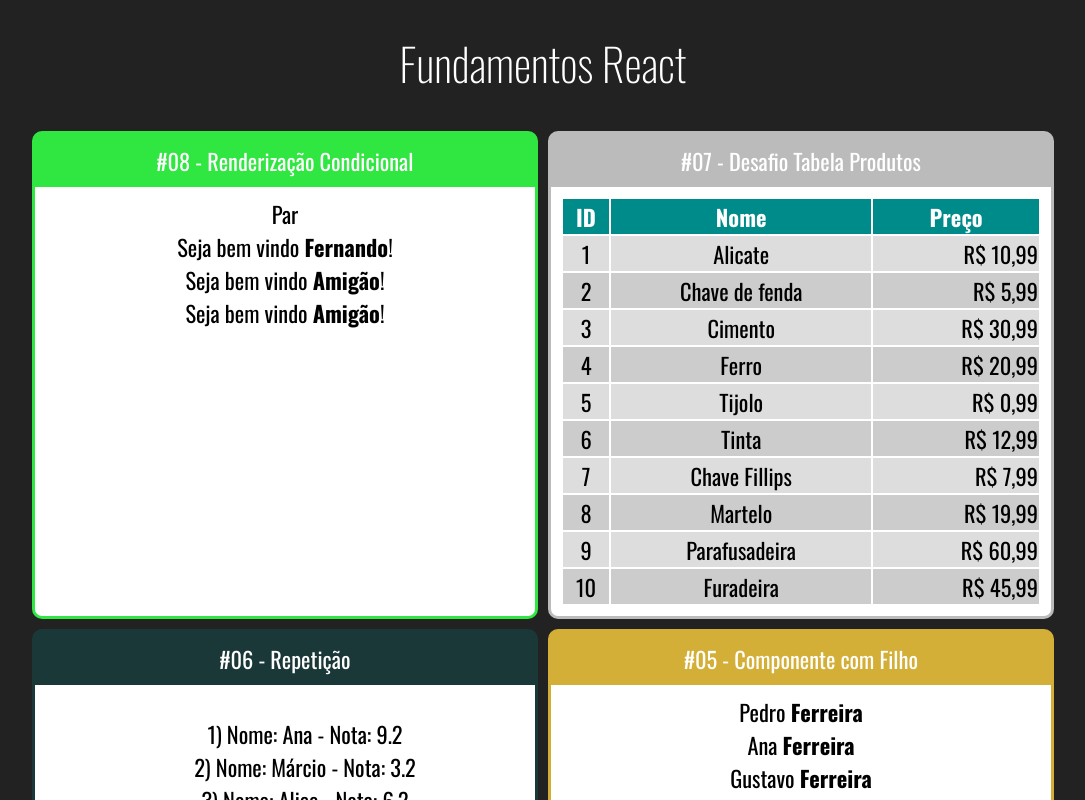
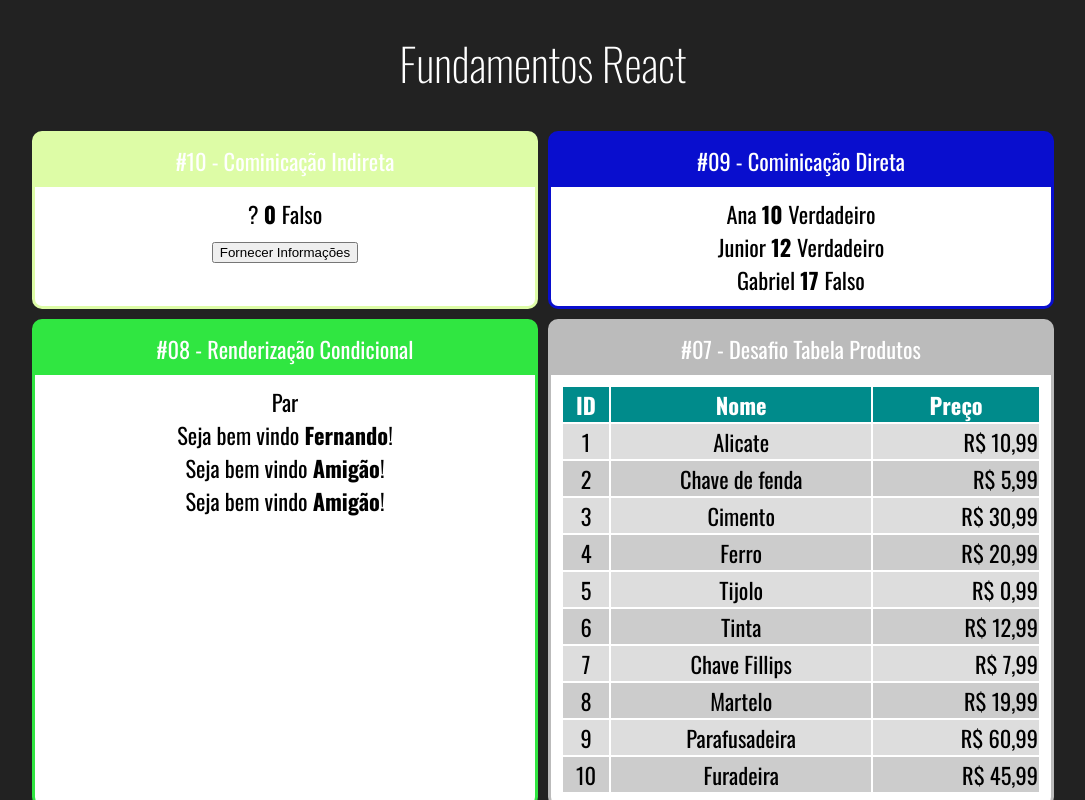
Before and after one commit to SidneyRMR/fundamentos-react, a React (Create React App) app: page / in a window 1280 px wide. Shown: the top 800 px of the page, without its empty margins (97-1182 px from the left). Built offline with nearby package versions, Linux system fonts and the light colour scheme.

Commit message:
comunicação direta(usando props) e indireta(usando hook useState)

```diff
--- a/src/App.jsx
+++ b/src/App.jsx
@@ -10,6 +10,8 @@
 import TabelaProdutos from './components/repeticao/TabelaProdutos'
 import ParOuImpar from './components/condicional/ParOuImpar'
 import UsuarioInfo from './components/condicional/UsuarioInfo'
+import DiretaPai from './components/comunicacao/DiretaPai'
+import IndiretaPai from './components/comunicacao/IndiretaPai'
 
 import './App.css'
 
@@ -17,6 +19,12 @@
     <div className='App'>
         <h1>Fundamentos React</h1>
         <div className='Cards'>
+            <Card titulo="#10 - Cominicação Indireta" color="#ddfca6">
+                <IndiretaPai />
+            </Card>
+            <Card titulo="#09 - Cominicação Direta" color="#090ece">
+                <DiretaPai />
+            </Card>
             <Card titulo="#08 - Renderização Condicional" color="#30e641">
                 <ParOuImpar numero={20}/>
                 <UsuarioInfo usuario={{nome: 'Fernando'}}/>
--- /dev/null
+++ b/src/components/comunicacao/DiretaFilho.jsx
@@ -0,0 +1,12 @@
+import React from "react";
+
+
+export default props => {
+    return (
+        <div>
+            <span>{props.nome} </span>
+            <span><strong>{props.idade} </strong></span>
+            <span>{props.nerd ? 'Verdadeiro':'Falso'}</span>
+        </div>
+    )
+}
--- /dev/null
+++ b/src/components/comunicacao/DiretaPai.jsx
@@ -0,0 +1,11 @@
+import React from "react";
+import DiretaFilho from './DiretaFilho'
+export default props => {
+    return (
+        <div>
+            <DiretaFilho nome="Ana" idade={10} nerd={true}/>
+            <DiretaFilho nome="Junior" idade={12} nerd={true}/>
+            <DiretaFilho nome="Gabriel" idade={17} nerd={false}/>
+        </div>
+    )
+}
--- /dev/null
+++ b/src/components/comunicacao/IndiretaFilho.jsx
@@ -0,0 +1,21 @@
+import React from "react";
+
+
+export default props => {
+
+    const cb = props.quandoClicar
+    const min = 50
+    const max = 70
+    const gerarIdade = () => parseInt(Math.random() * (max - min)) + min
+    const gerarNerd = () => Math.random() > 0.5
+
+
+    return (
+        <div>
+            <div></div>
+            <button onClick={ _ => { cb('João', gerarIdade, gerarNerd) }}>
+                Fornecer Informações
+            </button>
+        </div >
+    )
+}
--- /dev/null
+++ b/src/components/comunicacao/IndiretaPai.jsx
@@ -0,0 +1,24 @@
+import React, { useState} from "react";
+import IndiretaFilho from './IndiretaFilho'
+
+
+export default props => {
+    const [nome, setNome] = useState('?')
+    const [idade, setIdade] = useState('0')
+    const [nerd, setNerd] = useState(false)
+
+    function fornecerInformacoes(nome, idade, nerd) {
+        setNome(nome)
+        setIdade(idade)
+        setNerd(nerd)
+    }
+
+    return (
+        <div>
+            <span>{nome} </span>
+            <span><strong>{idade} </strong></span>
+            <span>{nerd ? 'Verdadeiro': 'Falso'}</span>
+            <IndiretaFilho quandoClicar={fornecerInformacoes} />
+        </div>
+    )
+}
--- a/src/components/condicional/UsuarioInfo.jsx
+++ b/src/components/condicional/UsuarioInfo.jsx
@@ -5,12 +5,6 @@
     const usuario = props.usuario || {}
     return (
         <div>
-            {/* <If test={usuario && usuario.nome}>
-                Seja bem vindo <strong>{usuario.nome}</strong>!
-            </If>
-            <If test={!usuario || !usuario.nome}>
-                Seja bem vindo <strong>Amigão</strong>!
-            </If> */}
             <If test={usuario && usuario.nome}>
                 Seja bem vindo <strong>{usuario.nome}</strong>!
                 <Else>
```
